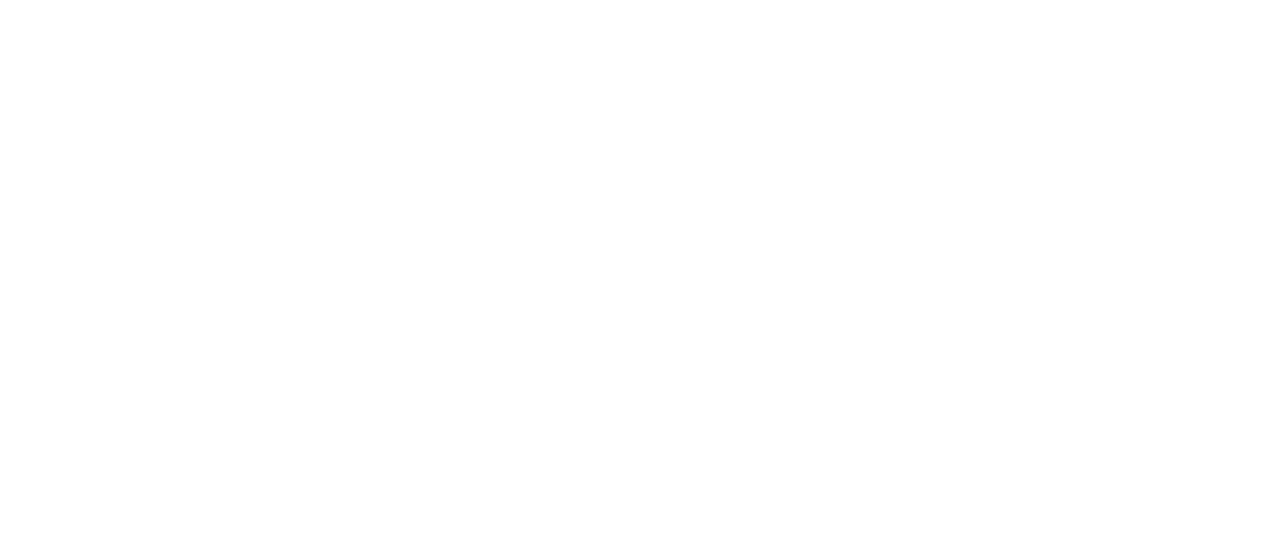
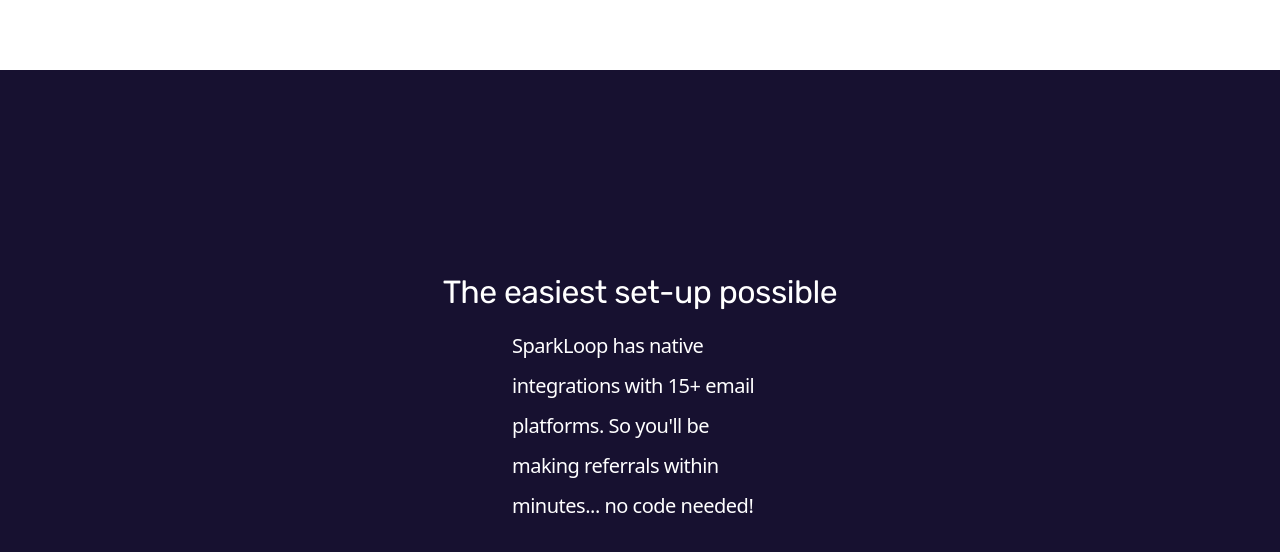
Before and after one commit to anetasopa/react-landing-page, a JavaScript app: page / in a window 1280 px wide. Shown: the part 4458-5010 px from the top of the page. Before the commit the page ends 4528 px from the top, so only its background shows below. Built offline with nearby package versions, Linux system fonts and the light colour scheme; the HTML template or start-up script is replaced by a standard one; a web font is replaced by a local one.

Commit message:
Add title to integrations section

```diff
--- a/src/App.js
+++ b/src/App.js
@@ -317,6 +317,18 @@
           </div>
         </div>
       </section>
+      <section className={styles.sectionIntegrations}>
+        <div>
+          <h2>The easiest set-up possible</h2>
+          <p>
+            SparkLoop has native integrations with 15+ email platforms. So
+            you'll be making referrals within minutes... no code needed!
+          </p>
+        </div>
+        <div>
+          <div></div>
+        </div>
+      </section>
     </>
   );
 }
--- a/src/App.module.scss
+++ b/src/App.module.scss
@@ -657,3 +657,34 @@
     }
   }
 }
+
+.sectionIntegrations {
+  background-color: var(--background-color-dark);
+
+  div {
+    flex-direction: column;
+    justify-content: center;
+    align-items: center;
+    display: flex;
+    padding-top: 175px;
+
+    h2 {
+      letter-spacing: -0.5px;
+      font-size: 2rem;
+      font-weight: 400;
+      color: var(--color-white);
+      line-height: 1.35em;
+      margin-bottom: 0.375em;
+    }
+
+    p {
+      letter-spacing: -0.5px;
+      font-size: 1.25rem;
+      line-height: 2.5rem;
+      font-weight: 400;
+      width: 20%;
+      margin: auto;
+      color: var(--color-white);
+    }
+  }
+}
--- a/src/index.css
+++ b/src/index.css
@@ -8,6 +8,7 @@
   --background-color-element: #efe3ff;
   --background-color-button: #723bff;
   --background-color-brand: #fafbff;
+  --background-color-dark: #171130;
   --color-white: #fff;
   --color-black: #171130;
   --color-black-light: #52476e;
```
